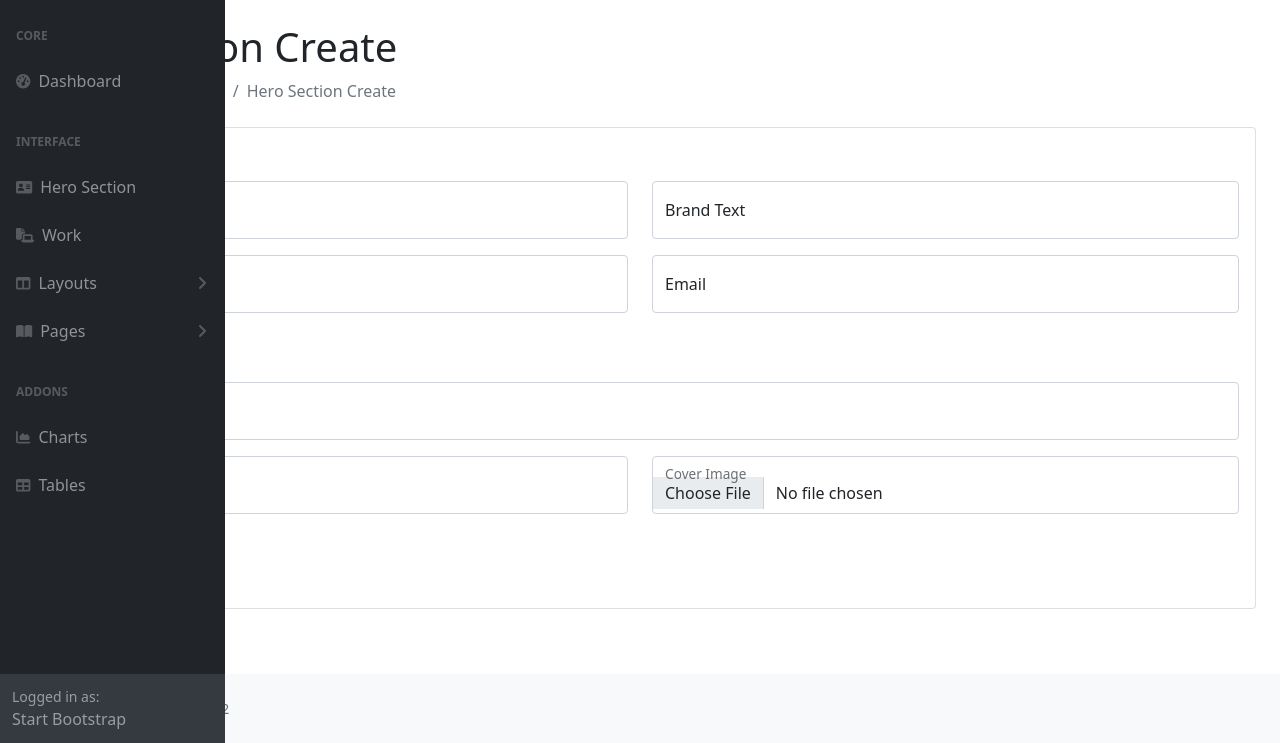
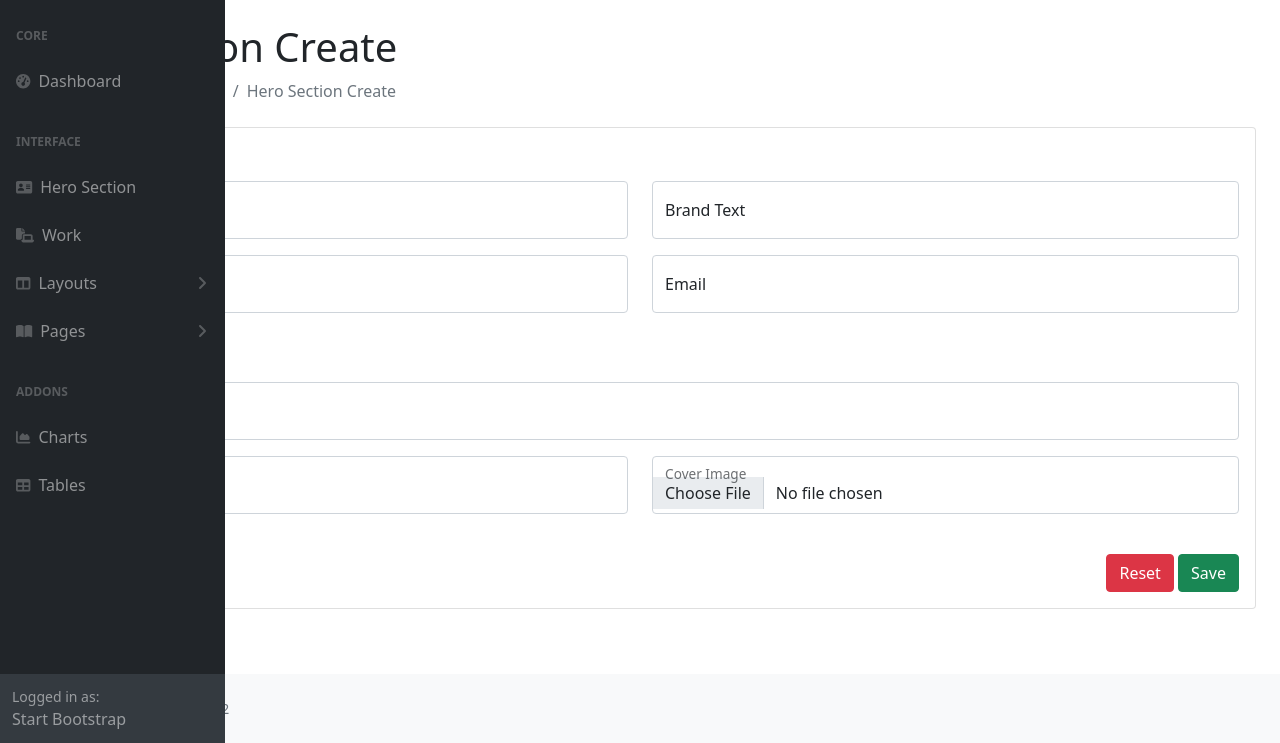
Before and after one commit to FahimSakib/portfolio, a Laravel app: page /admin/hero/create in a window 1280 px wide. Shown: the part 57-800 px from the top of the page. Run offline with Laravel 9, Linux system fonts and the light colour scheme; some libraries are stand-ins or nearby versions.

Commit message:
changes/update

```diff
--- a/resources/views/backend/pages/hero-section/create.blade.php
+++ b/resources/views/backend/pages/hero-section/create.blade.php
@@ -93,7 +93,7 @@
                             @enderror
                         </div>
                     </div>
-                    <div class="mt-4 mb-0">
+                    <div class="mt-4 mb-0 text-end">
                         <button class="btn btn-danger" type="reset">Reset</button>
                         <button class="btn btn-success" type="submit">Save</button>
                     </div>
--- a/resources/views/backend/pages/hero-section/edit.blade.php
+++ b/resources/views/backend/pages/hero-section/edit.blade.php
@@ -95,7 +95,7 @@
                             @enderror
                         </div>
                     </div>
-                    <div class="mt-4 mb-0">
+                    <div class="mt-4 mb-0 text-end">
                         <button class="btn btn-danger" type="reset">Reset</button>
                         <button class="btn btn-success" type="submit">Update</button>
                     </div>
--- a/resources/views/backend/pages/work/create.blade.php
+++ b/resources/views/backend/pages/work/create.blade.php
@@ -48,7 +48,7 @@
                         <div class="alert alert-danger mt-1">{{ $message }}</div>
                         @enderror
                     </div>
-                    <div class="mt-4 mb-0">
+                    <div class="mt-4 mb-0 text-end">
                         <button class="btn btn-danger" type="reset">Reset</button>
                         <button class="btn btn-success" type="submit">Save</button>
                     </div>
--- a/resources/views/backend/pages/work/edit.blade.php
+++ b/resources/views/backend/pages/work/edit.blade.php
@@ -46,7 +46,7 @@
                         <div class="alert alert-danger mt-1">{{ $message }}</div>
                         @enderror
                     </div>
-                    <div class="mt-4 mb-0">
+                    <div class="mt-4 mb-0 text-end">
                         <button class="btn btn-danger" type="reset">Reset</button>
                         <button class="btn btn-success" type="submit">Update</button>
                     </div>
```
